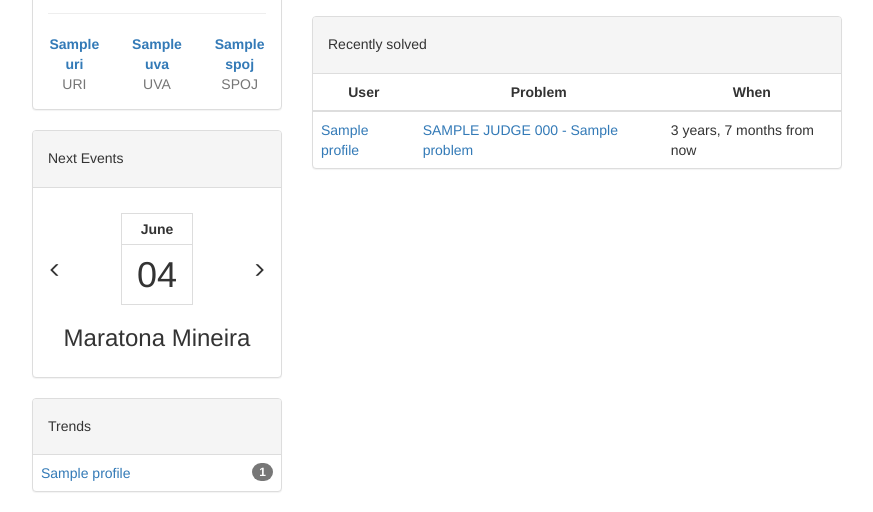
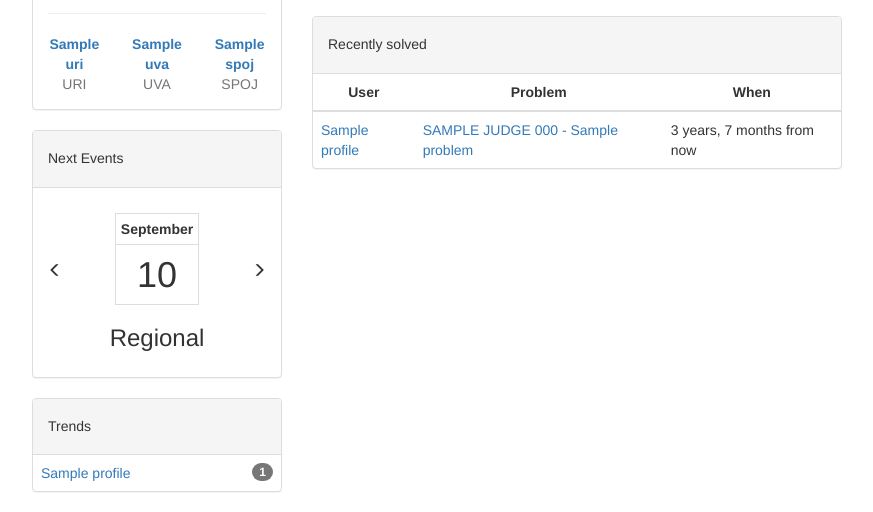
Before and after one commit to sauloantuness/bang, a Django app: template bang/home/templates/home/home.html in a window 1280 px wide. Shown: the part 364-876 px from the top of the page, without its empty margins (203-1076 px from the left). Run offline with Django 3.2, Linux system fonts and the light colour scheme; the template is opened without the code that fills it: most values are stand-ins (such as "Sample title", 1, 10 or a date in 2020); some libraries are stand-ins or nearby versions.

Commit message:
Update next events

```diff
--- a/bang/home/templates/home/events.html
+++ b/bang/home/templates/home/events.html
@@ -5,10 +5,10 @@
 	<div class="panel-body">
 		<div class="event text-center">
 			<div class="event-date">
-				<b>June</b>
-				<h1>04</h1>
+				<b>September</b>
+				<h1>10</h1>
 			</div>
-			<h3>Maratona Mineira</h3>
+			<h3>Regional</h3>
 			<span class="glyphicon glyphicon-menu-left"></span>
 			<span class="glyphicon glyphicon-menu-right"></span>
 		</div>
```
